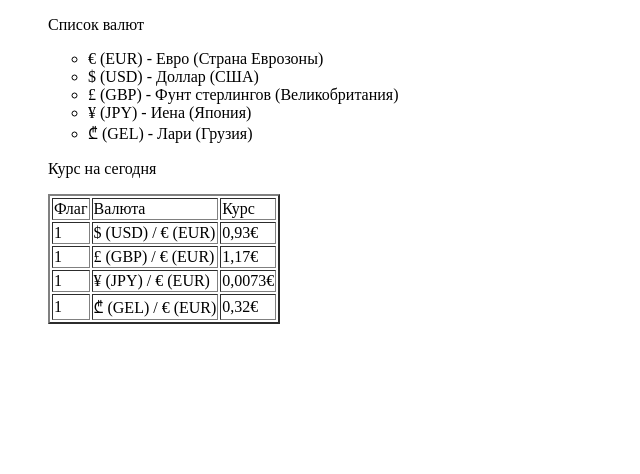
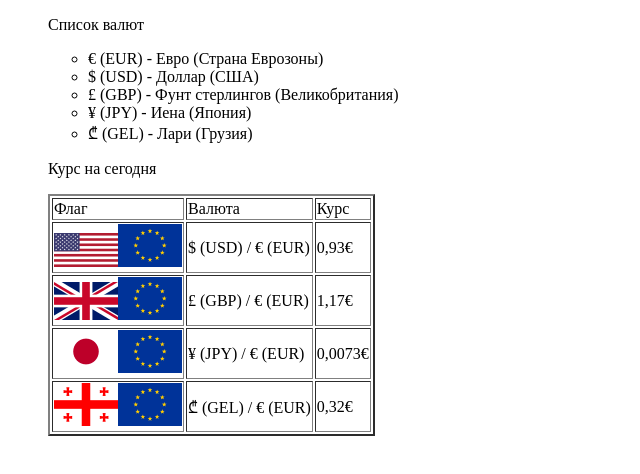
Before and after one commit to agetun/Basik-FE, a plain HTML site: page homeworks/homework2/index.html in a window 1280 px wide. Shown: the whole page, without its empty margins (0-640 px from the left). Drawn offline with Linux system fonts and the light colour scheme.

Commit message:
homework2

```diff
--- a/homeworks/homework2/index.html
+++ b/homeworks/homework2/index.html
@@ -25,19 +25,19 @@
                 <td>Курс</td>
             </tr>
             <tr>
-                <td>1</td>
+                <td><img src="./media/United_States.png" alt="USA"><img src="./media/Europe.png" alt="Europe"></td>
                 <td>$ (USD) / € (EUR)</td>
                 <td>0,93€</td>
             </tr><tr>
-                <td>1</td>
+                <td><img src="./media/United_Kingdom.png" alt="United_Kingdom"><img src="./media/Europe.png" alt="Europe"></td>
                 <td>£ (GBP) / € (EUR)</td>
                 <td>1,17€</td>
             </tr><tr>
-                <td>1</td>
+                <td><img src="./media/Japan.png" alt="Japan"><img src="./media/Europe.png" alt="Europe"></td>
                 <td>¥ (JPY) / € (EUR)</td>
                 <td>0,0073€</td>
             </tr><tr>
-                <td>1</td>
+                <td><img src="./media/Georgia.png" alt="Georgia"><img src="./media/Europe.png" alt="Europe"></td>
                 <td>₾ (GEL) / € (EUR)</td>
                 <td>0,32€</td>
             </tr>
```
Also changed, not shown: homeworks/homework2/media/Europe.png (added), homeworks/homework2/media/Georgia.png (added), homeworks/homework2/media/Japan.png (added), homeworks/homework2/media/United_Kingdom.png (added), homeworks/homework2/media/United_States.png (added).
